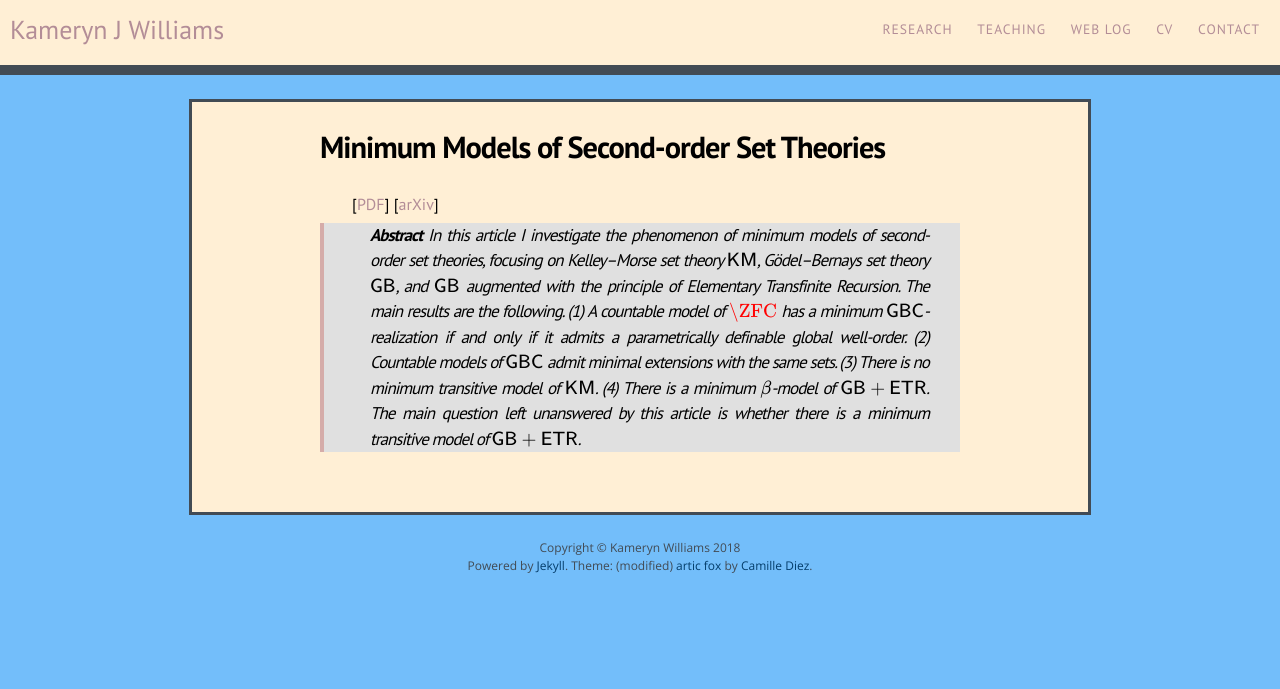
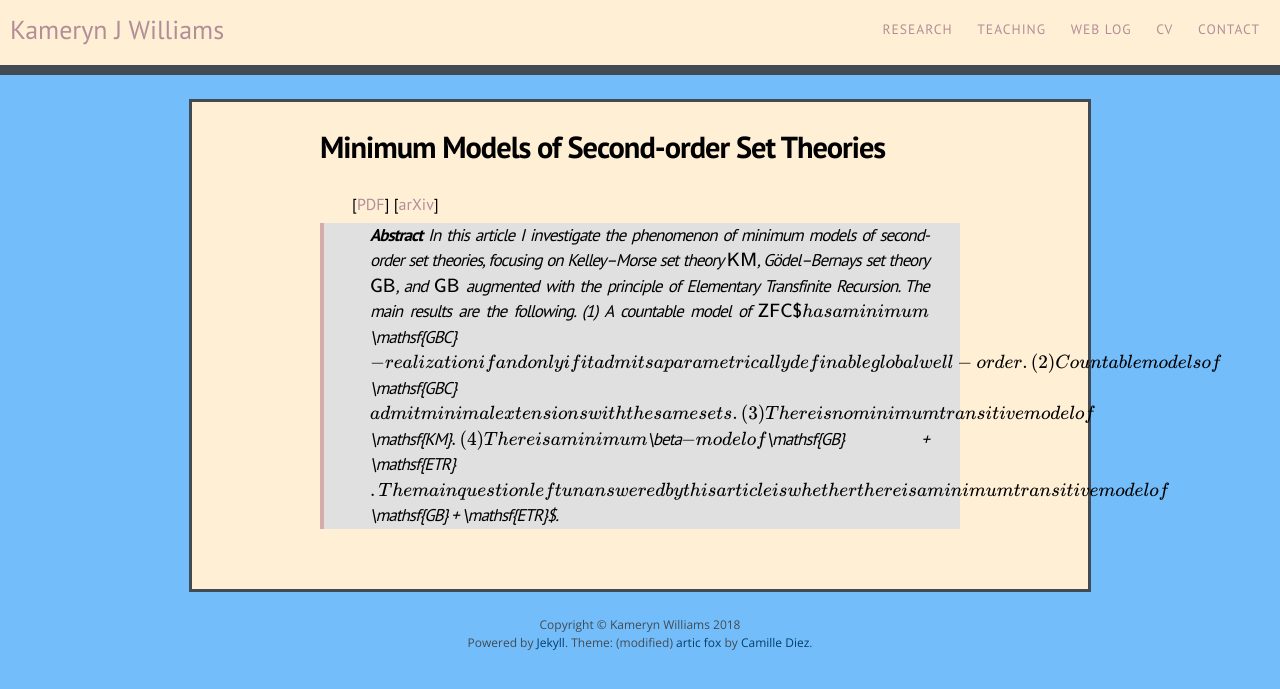
Before and after one commit to kamerynjw/kamerynjw.github.io, a Jekyll site: the page built from research/pubs/least-models.md, in a window 1280 px wide. Shown: the top 689 px of the page. Built offline with Jekyll 4.4.1, drawn with Linux system fonts in a browser that asks for light colours; nearby versions of some CDN libraries; formulas are drawn with MathJax 3.

Commit message:
forget the \mathsf smdh

```diff
--- a/research/pubs/least-models.md
+++ b/research/pubs/least-models.md
@@ -6,4 +6,4 @@ permalink: /research/pubs/least-models/
 
 [[PDF]({{ page.url }}kwilliams-least-models.pdf)] [[arXiv](https://arxiv.org/abs/1709.03955)]
 
-> **Abstract** In this article I investigate the phenomenon of minimum models of second-order set theories, focusing on Kelley–Morse set theory $\mathsf{KM}$, Gödel–Bernays set theory $\mathsf{GB}$, and $\mathsf{GB}$ augmented with the principle of Elementary Transfinite Recursion. The main results are the following. (1) A countable model of $\ZFC$ has a minimum $\mathsf{GBC}$-realization if and only if it admits a parametrically definable global well-order. (2) Countable models of $\mathsf{GBC}$ admit minimal extensions with the same sets. (3) There is no minimum transitive model of $\mathsf{KM}$. (4) There is a minimum $\beta$-model of $\mathsf{GB} + \mathsf{ETR}$. The main question left unanswered by this article is whether there is a minimum transitive model of $\mathsf{GB} + \mathsf{ETR}$.
+> **Abstract** In this article I investigate the phenomenon of minimum models of second-order set theories, focusing on Kelley–Morse set theory $\mathsf{KM}$, Gödel–Bernays set theory $\mathsf{GB}$, and $\mathsf{GB}$ augmented with the principle of Elementary Transfinite Recursion. The main results are the following. (1) A countable model of $\mathsf{ZFC$} has a minimum $\mathsf{GBC}$-realization if and only if it admits a parametrically definable global well-order. (2) Countable models of $\mathsf{GBC}$ admit minimal extensions with the same sets. (3) There is no minimum transitive model of $\mathsf{KM}$. (4) There is a minimum $\beta$-model of $\mathsf{GB} + \mathsf{ETR}$. The main question left unanswered by this article is whether there is a minimum transitive model of $\mathsf{GB} + \mathsf{ETR}$.
```
